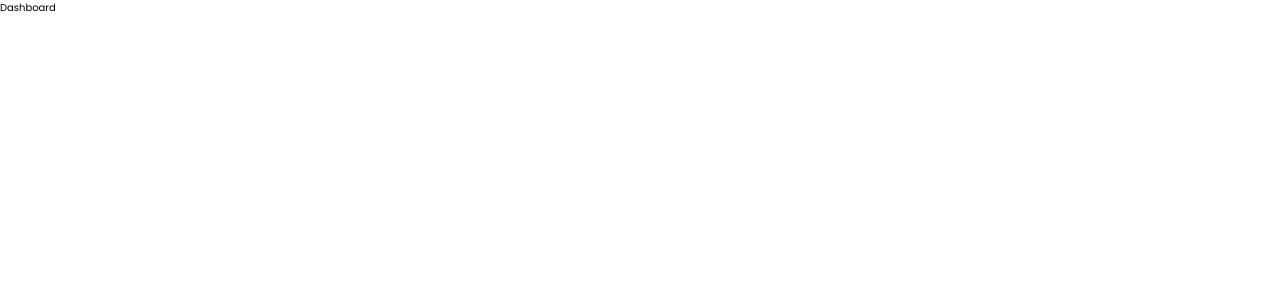
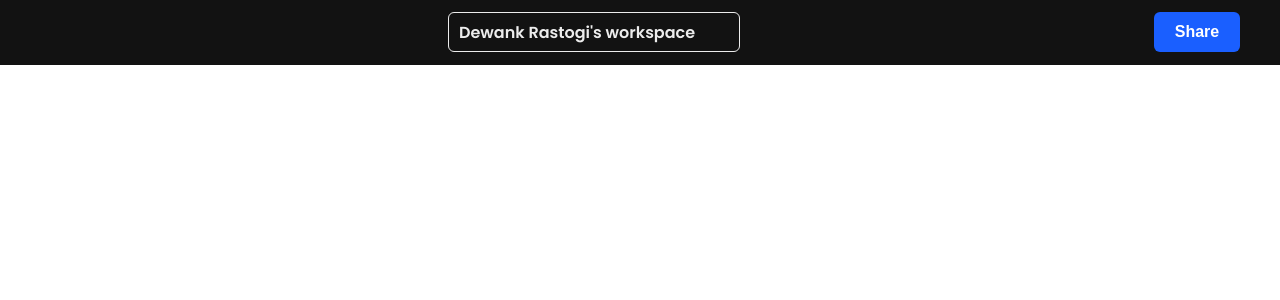
Before and after one commit to Sushanth-Personal/FormBot, a React (Vite) app in the folder frontend/: page /dashboard in a window 1280 px wide. Shown: the top 300 px of the page. Built offline with nearby package versions, Linux system fonts and the light colour scheme.

Commit message:
Add: Dashboard

```diff
--- a/frontend/src/pages/Dashboard/Dashboard.jsx
+++ b/frontend/src/pages/Dashboard/Dashboard.jsx
@@ -1,8 +1,16 @@
-import React from 'react'
+import styles from "./dashboard.module.css";
 
 const Dashboard = () => {
   return (
-    <div>Dashboard</div>
+    <section className = {styles.dashboard}>
+      <nav className = {styles.navBar}>
+          <div className = {styles.workspaceSelector}>
+          Dewank Rastogi's workspace
+          </div>
+          <div className = {styles.themeSelector}></div>
+          <button className = {styles.share}>Share</button>
+      </nav>
+    </section>
   )
 }
 
--- /dev/null
+++ b/frontend/src/pages/Dashboard/dashboard.module.css
@@ -0,0 +1,61 @@
+.dashboard {
+  width: 100vw;
+  background: linear-gradient(0deg, #121212, #121212),
+  linear-gradient(0deg, #171923, #171923),
+  linear-gradient(0deg, #171923, #171923);
+
+}
+
+.navBar {
+  height: 65px;
+  position: relative;
+}
+
+.workspaceSelector {
+  position: absolute;
+  left: 35%;
+  width: 292px;
+  top:12px;
+  height: 40px;
+  border: 1px solid #ffffff;
+  opacity: 16%;
+  border-radius: 6px;
+  background-color: transparent;
+  display: flex;
+  align-items: center;
+  justify-content: flex-start;
+  padding-left: 10px;
+  font-size: 1.6rem;
+  font-weight:600 ;
+  color:#ffffff;
+  opacity:92%;
+}
+
+.share{
+  position: absolute;
+  right: 40px;
+  width: 86px;
+  height: 40px;
+  top:12px;
+  height: 40px;
+  border: none;
+  border-radius: 6px;
+  color:white;
+  display: flex;
+  background-color:#1a5fff;
+  align-items: center;
+  justify-content: center;
+  font-size: 1.6rem;
+  font-weight: 600;
+  cursor: pointer;
+  transform: 150ms ease-in-out;
+}
+
+.share:hover{
+  filter:brightness(0.9);
+  transform: scale(1.05);
+}
+
+.share:active{
+  transform: scale(0.98);
+}
```
Also changed, not shown: 2 other files (tests, documents, lock files or other folders).
